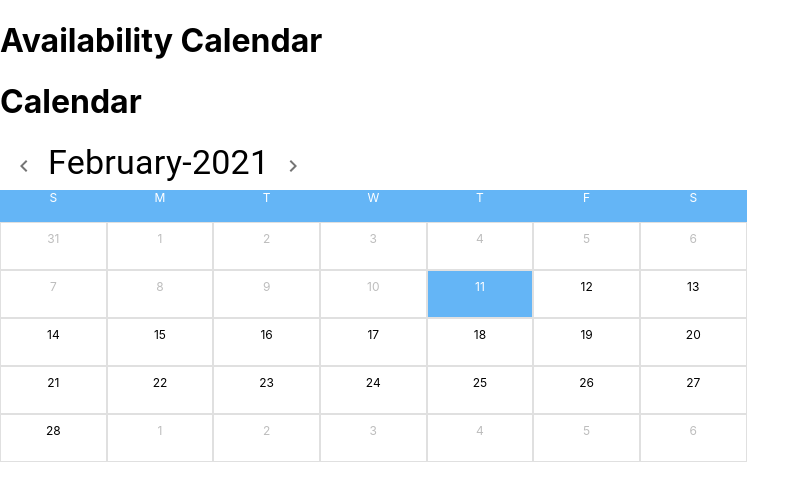
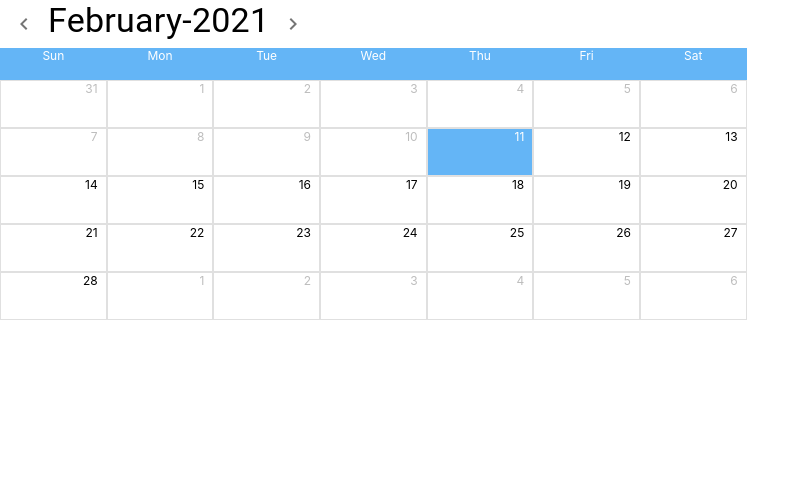
Before and after one commit to quddd/availability-calendar, a React (Create React App) app: page / in a window 1280 px wide. Shown: the top 500 px of the page, without its empty margins (0-810 px from the left). Built offline with nearby package versions, Linux system fonts and the light colour scheme.

Commit message:
change week names

```diff
--- a/src/App.js
+++ b/src/App.js
@@ -3,7 +3,6 @@ import Calendar from "./components/Calendar";
 function App() {
   return (
     <div className='App'>
-      <h1>Availability Calendar</h1>
       <Calendar />
     </div>
   );
--- a/src/components/Calendar.js
+++ b/src/components/Calendar.js
@@ -10,7 +10,7 @@ const useStyles = makeStyles((theme) => ({
     border: `1px solid ${theme.palette.grey[300]}`,
     height: theme.spacing(6),
     minWidth: 34,
-    padding: theme.spacing(1, 1),
+    padding: theme.spacing(0, 1),
     fontSize: theme.spacing(1.5),
     cursor: "pointer",
   },
@@ -34,7 +34,7 @@ function WeekNames() {
   const classes = useStyles();
   return (
     <Grid container wrap='nowrap' justify='flex-start'>
-      {["S", "M", "T", "W", "T", "F", "S"].map((week, key) => (
+      {["Sun", "Mon", "Tue", "Wed", "Thu", "Fri", "Sat"].map((week, key) => (
         <Grid
           key={key}
           align='center'
@@ -68,7 +68,6 @@ function Calendar() {
 
   return (
     <div>
-      <h1> Calendar </h1>
       <Grid container>
         <IconButton>
           <NavigateBeforeIcon />
@@ -87,7 +86,7 @@ function Calendar() {
             <Grid
               key={key}
               xs={1}
-              align='center'
+              align='right'
               item
               className={`${classes.days} ${dayColor(day)}`}
               onClick={(e) => handleClick(e, day)}
```
